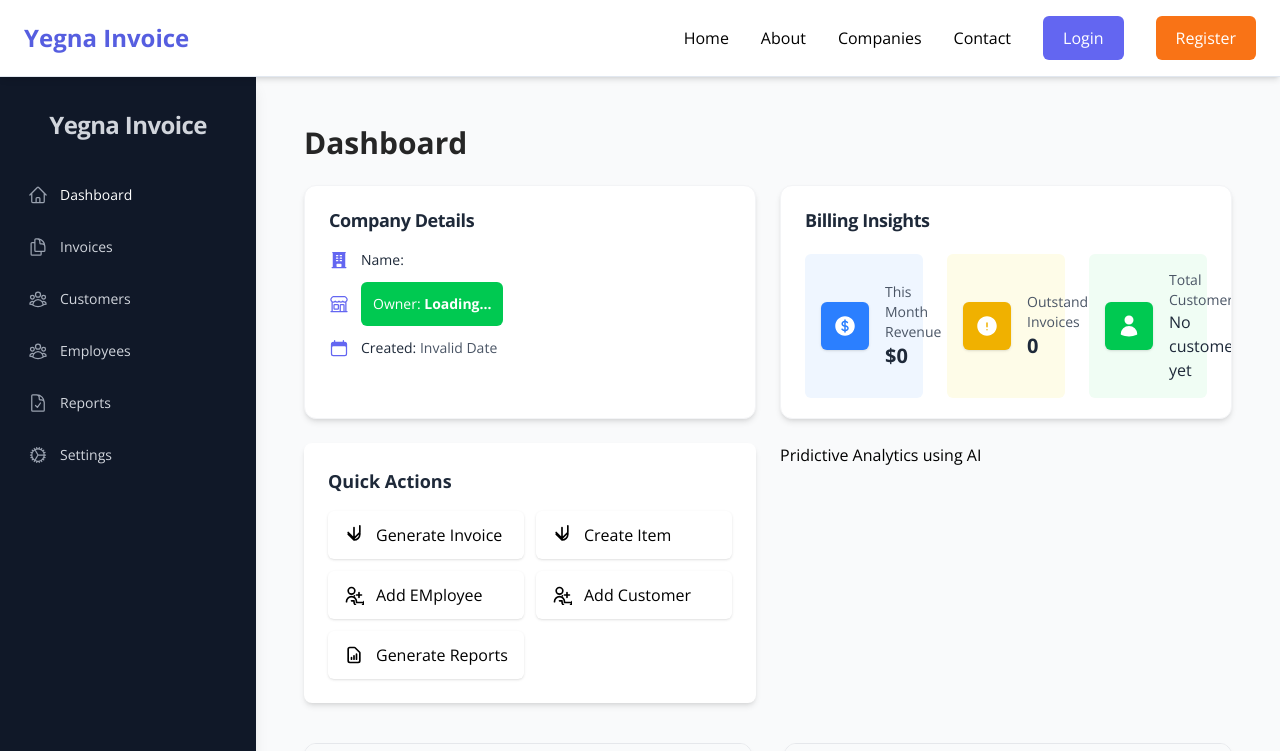
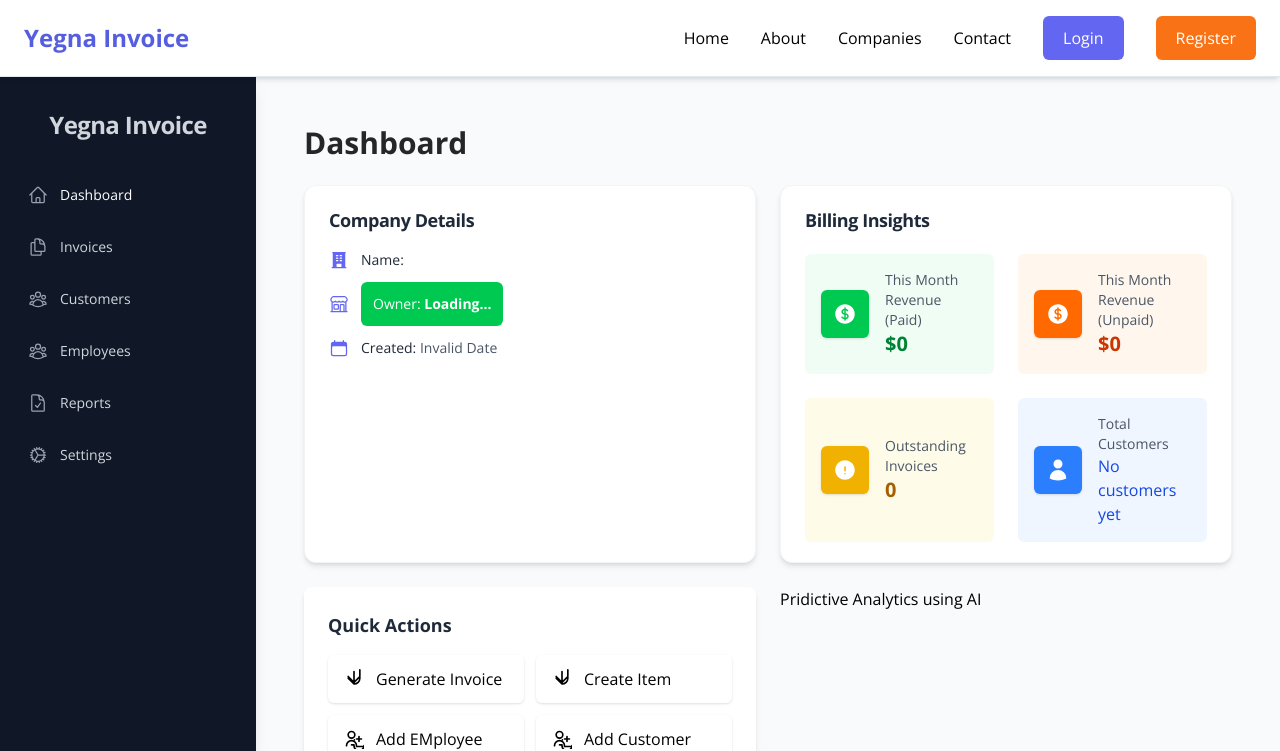
Before and after one commit to bisre1921/billing-invoice-system-frontend, a Next.js app: page /dashboard in a window 1280 px wide. Shown: the top 751 px of the page. Built offline with nearby package versions, Linux system fonts and the light colour scheme.

Commit message:
Display paid and unpaid revenue in billing insights

```diff
--- a/app/dashboard/components/BillingOverview.tsx
+++ b/app/dashboard/components/BillingOverview.tsx
@@ -13,7 +13,8 @@ interface Invoice {
 }
 
 const BillingOverview = ({ invoices, customers }: { invoices: Invoice[], customers: any }) => {
-  const [currentMonthRevenue, setCurrentMonthRevenue] = useState(0);
+  const [paidRevenue, setPaidRevenue] = useState(0);
+  const [unpaidRevenue, setUnpaidRevenue] = useState(0);
   const [outstandingInvoicesCount, setOutstandingInvoicesCount] = useState(0);
 
   useEffect(() => {
@@ -22,55 +23,57 @@ const BillingOverview = ({ invoices, customers }: { invoices: Invoice[], custome
       const currentMonth = now.getMonth();
       const currentYear = now.getFullYear();
 
-      console.log("Current Month (0-based):", currentMonth);
-      console.log("Current Year:", currentYear);
+      let currentMonthPaidRevenue = 0;
+      let currentMonthUnpaidRevenue = 0;
 
-      const monthlyRevenue = invoices.reduce((sum, invoice) => {
+      invoices.forEach((invoice) => {
         const parsedDate = parseISO(invoice.date);
-        let invoiceDate: Date | null = null;
+        if (isValid(parsedDate) && getMonth(parsedDate) === currentMonth && getYear(parsedDate) === currentYear) {
+          if (invoice.status === 'Paid') {
+            currentMonthPaidRevenue += invoice.amount;
+          } else if (invoice.status === 'Unpaid') {
+            currentMonthUnpaidRevenue += invoice.amount;
+          }
+        }
+      });
 
-        if (isValid(parsedDate)) {
-          invoiceDate = parsedDate;
-        } else {
-          console.warn("Warning: Could not parse date using ISO 8601.", invoice.date);
-          return sum;
-        }
+      setPaidRevenue(currentMonthPaidRevenue);
+      setUnpaidRevenue(currentMonthUnpaidRevenue);
 
-        console.log("Invoice Date String:", invoice.date);
-        console.log("Parsed Month (0-based):", getMonth(invoiceDate));
-        console.log("Parsed Year:", getYear(invoiceDate));
-        console.log("invoice amounts", invoice.amount);
-        if (getMonth(invoiceDate) === currentMonth && getYear(invoiceDate) === currentYear) {
-          sum += invoice.amount;
-          console.log("this month invoice amount: ", invoice.amount);
-        }
-        console.log("total sum: ", sum);
-        return sum;
-      }, 0);
-      setCurrentMonthRevenue(monthlyRevenue);
-
-      const outstandingCount = invoices.filter(invoice => invoice.amount >= 1000).length;
+      const outstandingCount = invoices.filter(invoice => invoice.amount >= 50000).length;
       setOutstandingInvoicesCount(outstandingCount);
-      console.log("this month revenue: ", monthlyRevenue);
     } else {
-      setCurrentMonthRevenue(0);
+      setPaidRevenue(0);
+      setUnpaidRevenue(0);
       setOutstandingInvoicesCount(0);
     }
   }, [invoices]);
-
 
   return (
     <div className="bg-white rounded-xl shadow-md overflow-hidden border border-gray-100">
       <div className="px-6 py-5">
         <h3 className="text-lg font-semibold text-gray-800 tracking-tight mb-5">Billing Insights</h3>
-        <div className="grid grid-cols-1 sm:grid-cols-2 md:grid-cols-3 gap-6">
-          <div className="flex items-center space-x-4 p-4 rounded-md bg-blue-50 hover:bg-blue-100 transition duration-200">
-            <div className="bg-blue-500 text-white p-3 rounded-md shadow-sm flex-shrink-0">
-              <CurrencyDollarIcon className="w-6 h-6" />
+        <div className="grid grid-cols-1 sm:grid-cols-2 md:grid-cols-2 gap-6">
+          <div className="p-4 rounded-md bg-green-50 hover:bg-green-100 transition duration-200">
+            <div className="flex items-center space-x-4">
+              <div className="bg-green-500 text-white p-3 rounded-md shadow-sm flex-shrink-0">
+                <CurrencyDollarIcon className="w-6 h-6" />
+              </div>
+              <div>
+                <p className="text-sm text-gray-600 font-medium">This Month Revenue (Paid)</p>
+                <p className="text-xl font-bold text-green-700">${paidRevenue.toLocaleString()}</p>
+              </div>
             </div>
-            <div>
-              <p className="text-sm text-gray-600 font-medium">This Month Revenue</p>
-              <p className="text-xl font-bold text-gray-800">${currentMonthRevenue.toLocaleString()}</p>
+          </div>
+          <div className="p-4 rounded-md bg-orange-50 hover:bg-orange-100 transition duration-200">
+            <div className="flex items-center space-x-4">
+              <div className="bg-orange-500 text-white p-3 rounded-md shadow-sm flex-shrink-0">
+                <CurrencyDollarIcon className="w-6 h-6" />
+              </div>
+              <div>
+                <p className="text-sm text-gray-600 font-medium">This Month Revenue (Unpaid)</p>
+                <p className="text-xl font-bold text-orange-700">${unpaidRevenue.toLocaleString()}</p>
+              </div>
             </div>
           </div>
           <div className="flex items-center space-x-4 p-4 rounded-md bg-yellow-50 hover:bg-yellow-100 transition duration-200">
@@ -79,16 +82,16 @@ const BillingOverview = ({ invoices, customers }: { invoices: Invoice[], custome
             </div>
             <div>
               <p className="text-sm text-gray-600 font-medium">Outstanding Invoices</p>
-              <p className="text-xl font-bold text-gray-800">{outstandingInvoicesCount}</p>
+              <p className="text-xl font-bold text-yellow-700">{outstandingInvoicesCount}</p>
             </div>
           </div>
-          <div className="flex items-center space-x-4 p-4 rounded-md bg-green-50 hover:bg-green-100 transition duration-200">
-            <div className="bg-green-500 text-white p-3 rounded-md shadow-sm flex-shrink-0">
+          <div className="flex items-center space-x-4 p-4 rounded-md bg-blue-50 hover:bg-blue-100 transition duration-200">
+            <div className="bg-blue-500 text-white p-3 rounded-md shadow-sm flex-shrink-0">
               <UserIcon className="w-6 h-6" />
             </div>
             <div>
               <p className="text-sm text-gray-600 font-medium">Total Customers</p>
-              <p className="text-md font-medium text-gray-800">
+              <p className="text-md font-medium text-blue-700">
                 {customers?.length > 0 ? customers.length : 'No customers yet'}
               </p>
             </div>
```
